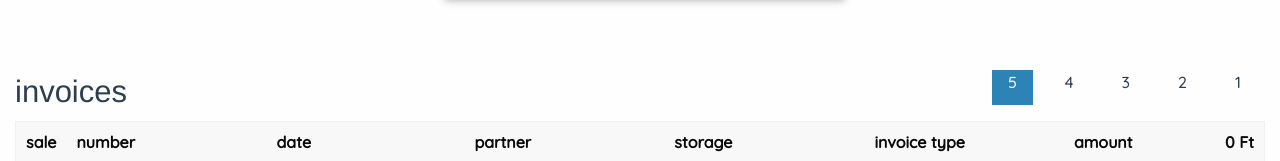
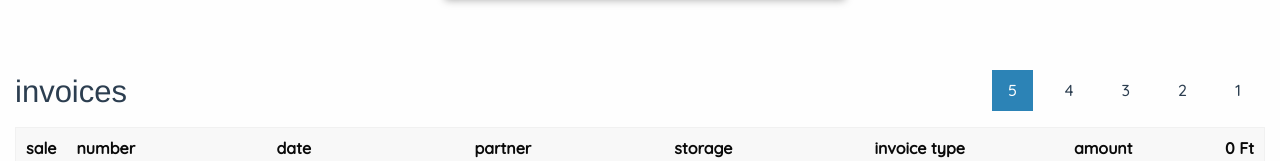
Before and after one commit to rrd108/stockr-vue, a Vue app: page /1/invoices in a window 1280 px wide. Shown: the part 304-465 px from the top of the page. Built offline with nearby package versions, Linux system fonts and the light colour scheme; no server answers; sample sign-in values are in the browser's storage.

Commit message:
pager by month added to invoice list

```diff
--- a/src/store/index.js
+++ b/src/store/index.js
@@ -20,6 +20,7 @@ export default new Vuex.Store({
   },
   mutations: {
     addInvoice: (state, invoice) => state.invoices.unshift(invoice),
+    addInvoices: (state, invoices) => state.invoices = [...state.invoices, ...invoices],
     addPartner: (state, partner) => state.partners.unshift(partner),
     addProduct: (state, product) => state.products.unshift(product),
     saveUser: (state, user) => state.user = user,
@@ -56,6 +57,8 @@ export default new Vuex.Store({
       }
       return state.user.email ? true : false
     },
+    //[...new Set()] returns the uniquey values from the map
+    invoiceMonths: state => [...new Set(state.invoices.map(invoice => invoice.date.substr(0,7)))],
   },
   actions: {
     getGroups: ({ commit, state }) => {
--- a/src/views/Invoices.vue
+++ b/src/views/Invoices.vue
@@ -1,27 +1,34 @@
 <template>
   <div class="small-12 columns content">
     <div class="pagerHeader">
-      <h3>{{ $t("invoices") }}</h3>
+      <h3>{{ $t('invoices') }}</h3>
       <ul>
-        <li v-for="month in months" :key="month" @click="selectedMonth = month" :class="{active: (selectedMonth == month)}">{{ month + 1 }}</li>
+        <li
+          v-for="month in months"
+          :key="month"
+          @click="selectMonth(month)"
+          :class="{ active: selectedMonth == month }"
+        >
+          {{ month + 1 }}
+        </li>
       </ul>
     </div>
 
     <div class="callout success" v-show="$route.params.newInvoice">
-      <h5>{{ $route.params.newInvoice }} {{ $t("saved") }}</h5>
+      <h5>{{ $route.params.newInvoice }} {{ $t('saved') }}</h5>
     </div>
 
     <table cellpadding="0" cellspacing="0">
       <thead>
         <tr>
-          <th scope="col">{{ $t("sale") }}</th>
-          <th scope="col">{{ $t("number") }}</th>
-          <th scope="col">{{ $t("date") }}</th>
-          <th scope="col">{{ $t("partner") }}</th>
-          <th scope="col">{{ $t("storage") }}</th>
-          <th scope="col">{{ $t("invoice type") }}</th>
+          <th scope="col">{{ $t('sale') }}</th>
+          <th scope="col">{{ $t('number') }}</th>
+          <th scope="col">{{ $t('date') }}</th>
+          <th scope="col">{{ $t('partner') }}</th>
+          <th scope="col">{{ $t('storage') }}</th>
+          <th scope="col">{{ $t('invoice type') }}</th>
           <th scope="col" class="row">
-            <span class="small-6">{{ $t("amount") }}</span>
+            <span class="small-6">{{ $t('amount') }}</span>
             <span class="small-6 text-right">{{
               invoices.reduce(
                 (sum, invoice) =>
@@ -36,7 +43,13 @@
           <td>
             <filter-input :search="'invoices.number'" placeholder="number" />
           </td>
-          <td><filter-input :search="'invoices.date'" :searchValue="getSelectedMonth" placeholder="date" /></td>
+          <td>
+            <filter-input
+              :search="'invoices.date'"
+              :searchValue="getSelectedMonth"
+              placeholder="date"
+            />
+          </td>
           <td>
             <filter-input
               :search="'invoices.partner.name'"
@@ -70,11 +83,13 @@
 </template>
 
 <script>
-import FilterInput from "@/components/FilterInput.vue"
-import FilteredTbody from "@/components/FilteredInvoiceTbody.vue"
+import axios from 'axios'
+import FilterInput from '@/components/FilterInput.vue'
+import FilteredTbody from '@/components/FilteredInvoiceTbody.vue'
+import { mapGetters } from 'vuex'
 
 export default {
-  name: "Invoices",
+  name: 'Invoices',
 
   components: {
     FilterInput,
@@ -85,16 +100,18 @@ export default {
     return {
       months: [...Array(new Date().getMonth() + 1).keys()].reverse(),
       searchResultsCount: 0,
-      selectedMonth: new Date().getMonth()
+      selectedMonth: new Date().getMonth(),
     }
   },
 
   computed: {
+    ...mapGetters(['invoiceMonths']),
     getSelectedMonth() {
       const leadingZero = this.selectedMonth < 10 ? '0' : ''
       return `-${leadingZero}${this.selectedMonth + 1}-`
     },
     invoices() {
+      // TODO request next mont on scroll: https://peachscript.github.io/vue-infinite-loading/guide/
       return this.$store.state.invoices.map((invoice) => ({
         ...invoice,
         amount: (invoice.amount = invoice.items.reduce(
@@ -108,6 +125,31 @@ export default {
   methods: {
     setCount(count) {
       this.searchResultsCount = count
+    },
+    selectMonth(month) {
+      this.selectedMonth = month
+      // TODO go back to other years
+      const year = new Date().getFullYear()
+      if (
+        this.invoiceMonths.findIndex(
+          (invoiceMonth) =>
+            invoiceMonth == `${year}${this.getSelectedMonth}`.slice(0, -1)
+        ) == -1
+      ) {
+        // the selected month is not yet in the store, get it from the API
+        axios
+          .get(
+            `${process.env.VUE_APP_API_URL}invoices.json?company=${
+              this.$store.state.company.id
+            }&ApiKey=${this.$store.state.user.api_token}&year=${year}&month=${
+              month + 1
+            }`
+          )
+          .then((response) =>
+            this.$store.commit('addInvoices', response.data.invoices)
+          )
+          .catch((err) => console.error(err))
+      }
     },
   },
 }
@@ -125,9 +167,9 @@ export default {
 }
 
 .pagerHeader li {
-  margin: 0 .5em;
+  margin: 0 0.5em;
   cursor: pointer;
-  padding: 0 1em;
+  padding: 0.5em 1em;
 }
 
 .pagerHeader li.active {
```
